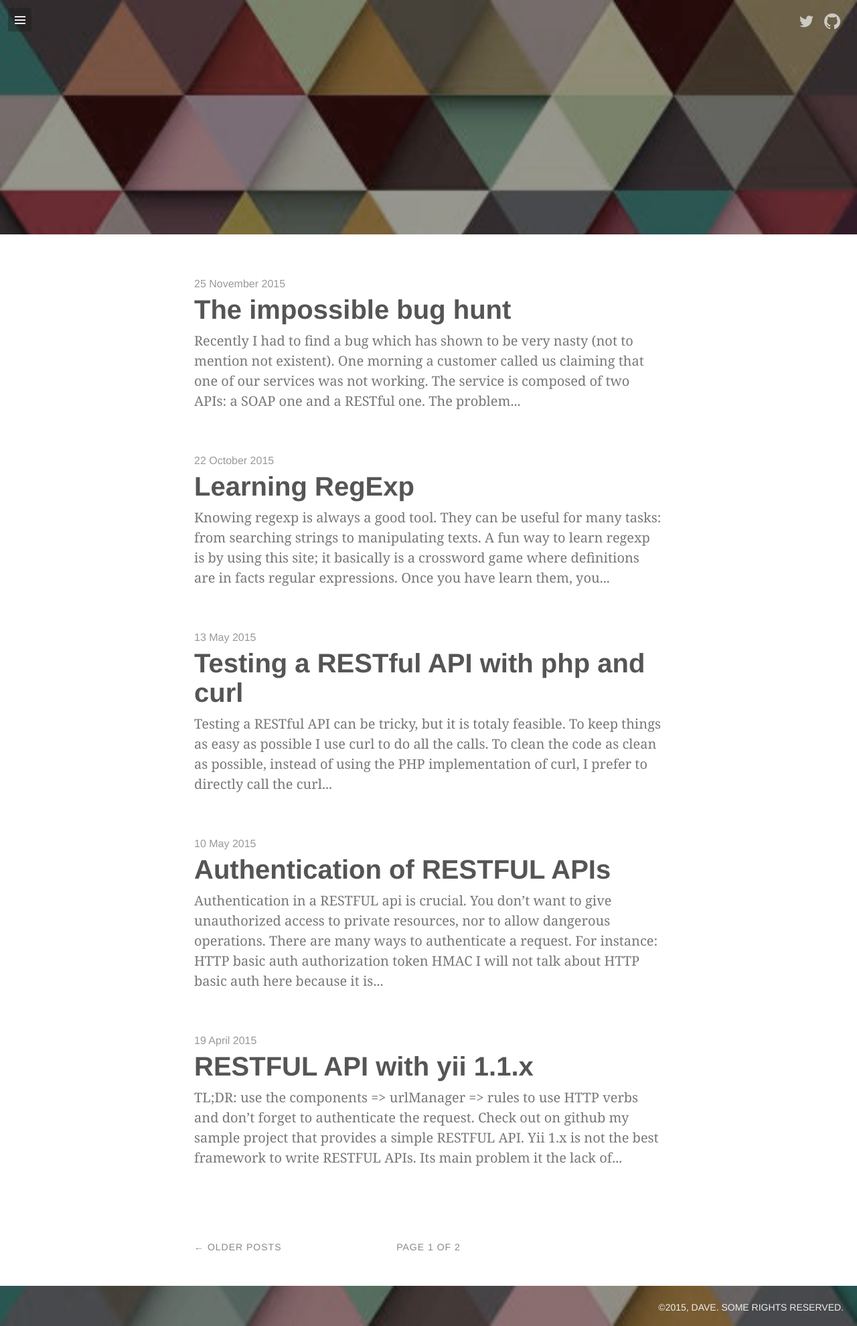
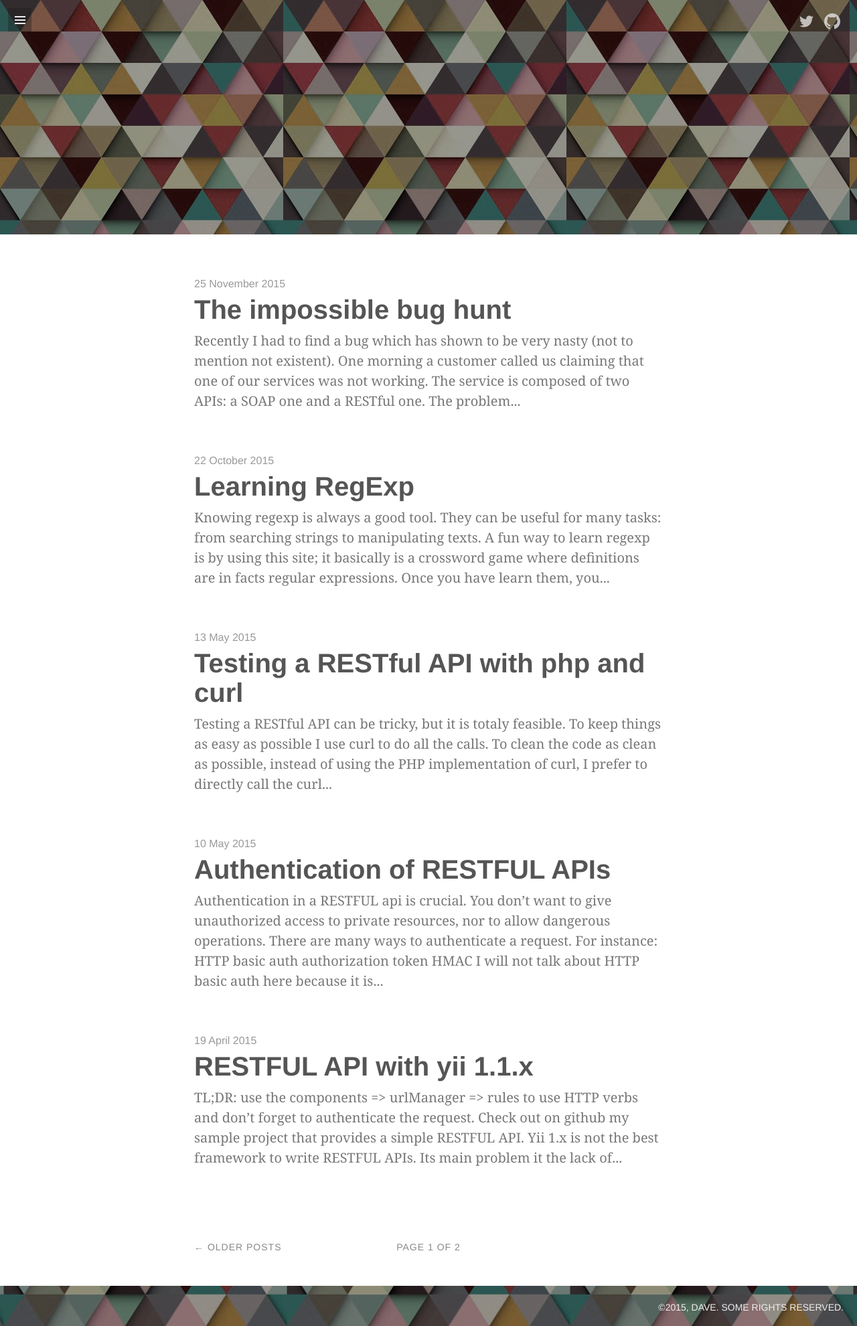
Before and after one commit to davidevernizzi/davidevernizzi.github.io, a Jekyll site: the page built from index.html, in a window 1280 px wide. Shown: the whole page at 67% size. Built offline with Jekyll 4.4.1, drawn with Linux system fonts in a browser that asks for light colours; some web fonts are replaced; Markdown is read by kramdown in place of the engine named in the settings; the list of posts is cut into pages by our own code.

Commit message:
changed bg size

```diff
--- a/assets/css/default.css
+++ b/assets/css/default.css
@@ -18,9 +18,9 @@ header {
 
 header, footer {
 	position: relative;
-	background-repeat: no-repeat;
+	background-repeat: repeat;
 	background-position: top;
-	background-size: cover;
+	/*background-size: cover;*/
 	font-family: "Helvetica Neue", Helvetica, Arial, sans-serif;
 }
 
```
